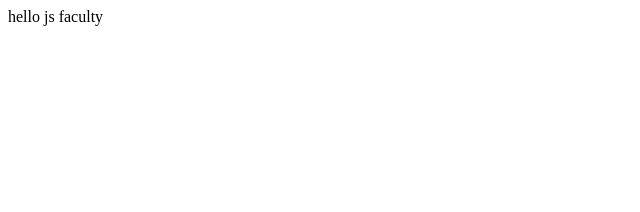
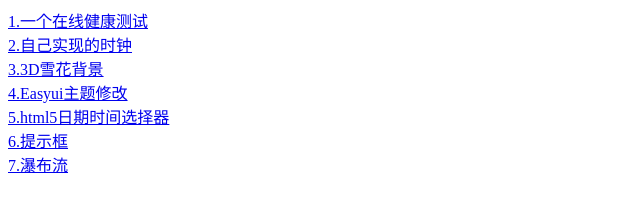
Before and after one commit to decadestory/JavaScript-Faculty, a plain HTML site: page index.html in a window 1280 px wide. Shown: the whole page, without its empty margins (0-640 px from the left). Drawn offline with Linux system fonts and the light colour scheme.

Commit message:
Update index.html

```diff
--- a/index.html
+++ b/index.html
@@ -1 +1,13 @@
-hello js faculty
+<a target="_blank" href ="http://decadestory.github.io/JavaScript-Faculty/jslib/JZTest/">1.一个在线健康测试</a>
+<br/>
+<a target="_blank" href ="http://decadestory.github.io/JavaScript-Faculty/jslib/Css3Clock/">2.自己实现的时钟</a>
+<br/>
+<a target="_blank" href ="http://decadestory.github.io/JavaScript-Faculty/jslib/Home_UI/">3.3D雪花背景</a>
+<br/>
+<a target="_blank" href ="http://decadestory.github.io/JavaScript-Faculty/jslib/easyui_theme/">4.Easyui主题修改</a>
+<br/>
+<a target="_blank" href ="http://decadestory.github.io/JavaScript-Faculty/jslib/html5_datepicker/">5.html5日期时间选择器</a>
+<br/>
+<a target="_blank" href ="http://decadestory.github.io/JavaScript-Faculty/jslib/tip/">6.提示框</a>
+<br/>
+<a target="_blank" href ="http://decadestory.github.io/JavaScript-Faculty/jslib/wash/">7.瀑布流</a>
```
